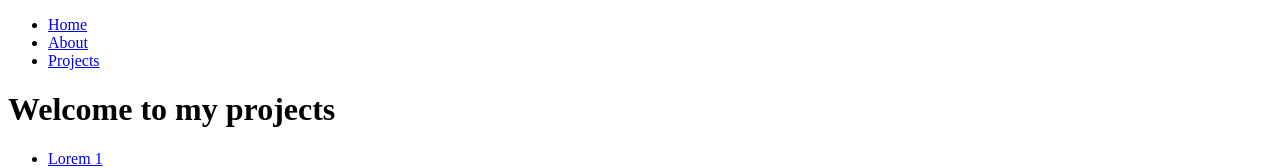
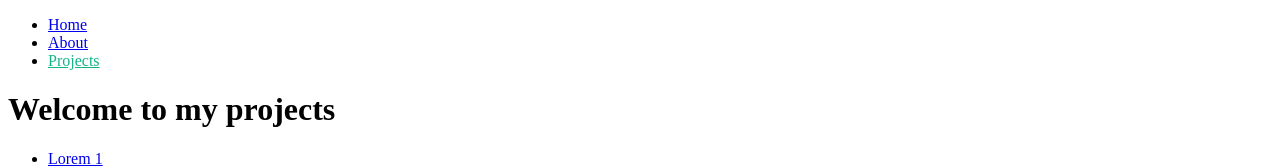
Before and after one commit to pabcrudel/my-first-nuxt-app, a Nuxt app: page /projects in a window 1280 px wide. Shown: the top 168 px of the page. Built offline with nearby package versions, Linux system fonts and the light colour scheme.

Commit message:
Created a default layout

```diff
--- a/app.vue
+++ b/layouts/default.vue
@@ -8,5 +8,11 @@
       </ul>
     </nav>
   </header>
-  <NuxtPage/>
+  <slot />
 </template>
+
+<style scoped>
+.router-link-exact-active {
+  color: #12b488;
+}
+</style>
```
Also changed, not shown: pages/projects/index.vue (+5 -4 lines).
